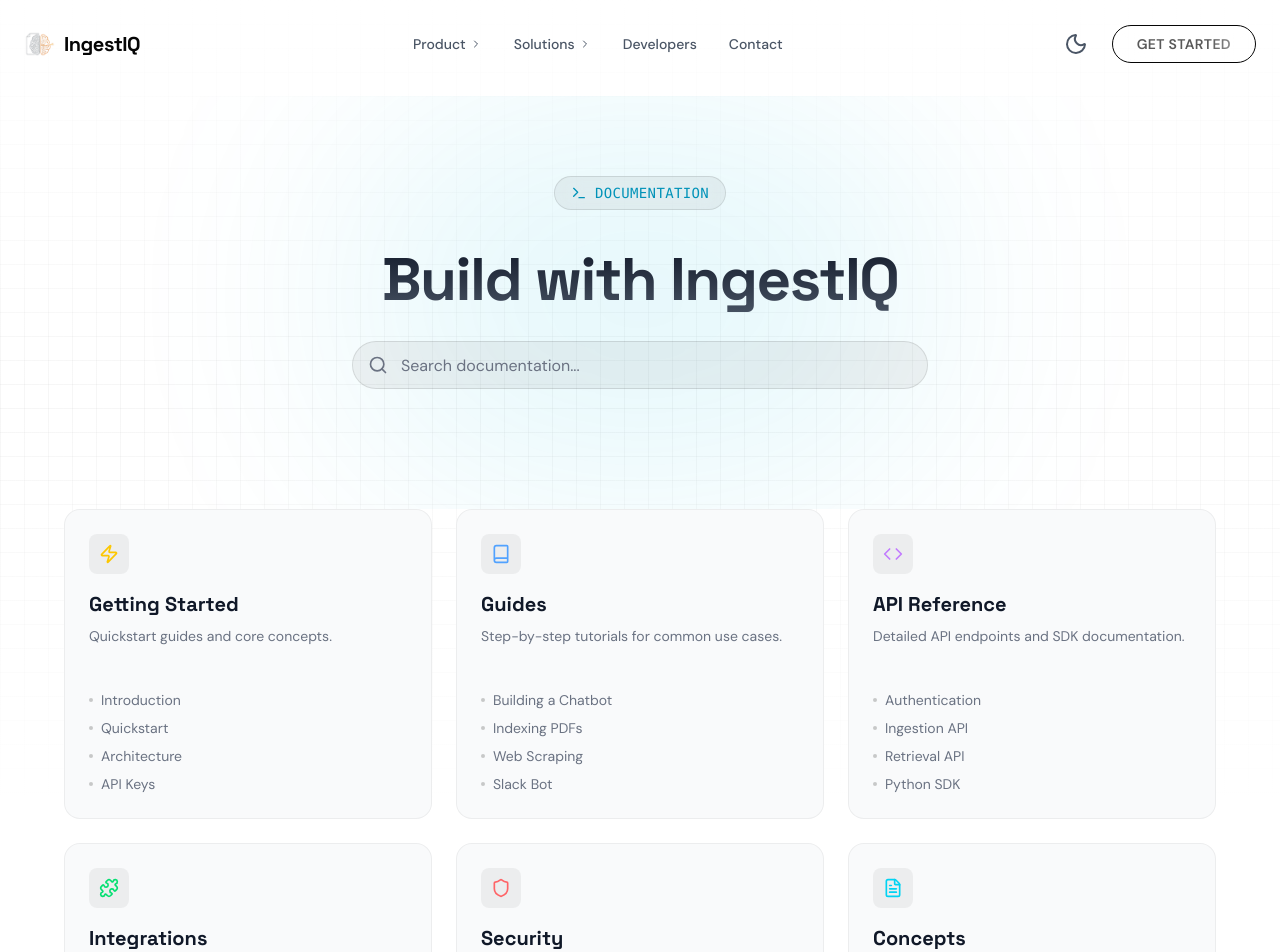
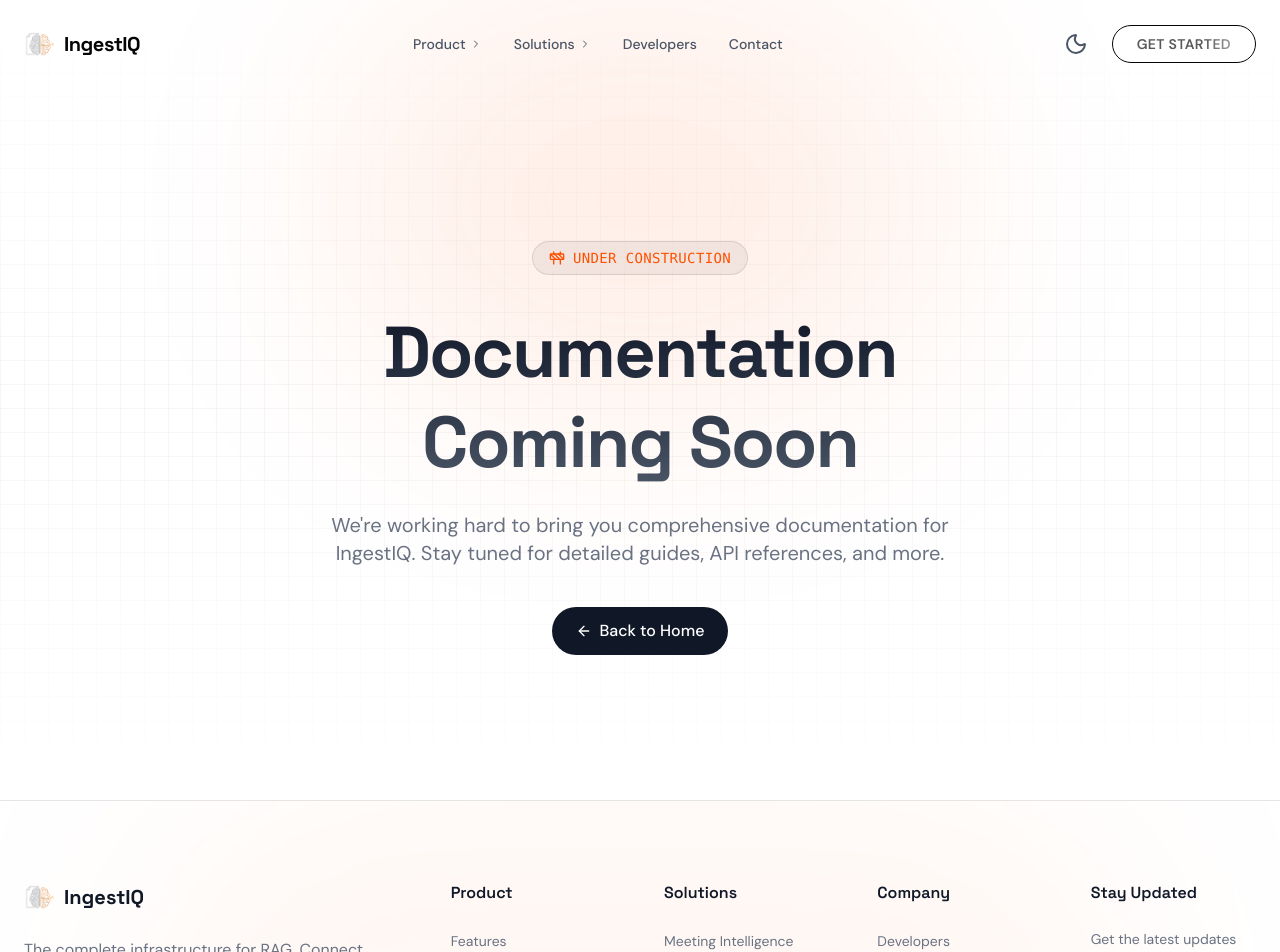
Before and after one commit to dharmik-at/landing-page, a Next.js app: page /docs in a window 1280 px wide. Shown: the top 952 px of the page. Built offline with nearby package versions, Linux system fonts and the light colour scheme.

Commit message:
feat: replace docs page with 'coming soon' placeholder and dynamically adjust header navigation links for hash anchors.

```diff
--- a/app/docs/page.tsx
+++ b/app/docs/page.tsx
@@ -1,129 +1,60 @@
 "use client";
 
 import { motion } from "framer-motion";
-import { Book, Code, Terminal, FileText, Zap, Puzzle, Shield, Search } from "lucide-react";
+import { Construction, ArrowLeft } from "lucide-react";
 import Link from "next/link";
-
-const categories = [
-    {
-        title: "Getting Started",
-        icon: Zap,
-        color: "text-yellow-400",
-        description: "Quickstart guides and core concepts.",
-        links: ["Introduction", "Quickstart", "Architecture", "API Keys"]
-    },
-    {
-        title: "Guides",
-        icon: Book,
-        color: "text-blue-400",
-        description: "Step-by-step tutorials for common use cases.",
-        links: ["Building a Chatbot", "Indexing PDFs", "Web Scraping", "Slack Bot"]
-    },
-    {
-        title: "API Reference",
-        icon: Code,
-        color: "text-purple-400",
-        description: "Detailed API endpoints and SDK documentation.",
-        links: ["Authentication", "Ingestion API", "Retrieval API", "Python SDK"]
-    },
-    {
-        title: "Integrations",
-        icon: Puzzle,
-        color: "text-green-400",
-        description: "Connect IngestIQ with your tools.",
-        links: ["Google Drive", "Notion", "Slack", "Postgres"]
-    },
-    {
-        title: "Security",
-        icon: Shield,
-        color: "text-red-400",
-        description: "Data privacy, encryption, and compliance.",
-        links: ["SOC2 Compliance", "Data Encryption", "RBAC", "Private Cloud"]
-    },
-    {
-        title: "Concepts",
-        icon: FileText,
-        color: "text-cyan-400",
-        description: "Deep dive into RAG, vectors, and embeddings.",
-        links: ["Vector Embeddings", "Chunking Strategies", "Hybrid Search", "Reranking"]
-    }
-];
 
 export default function DocsPage() {
     return (
-        <main className="min-h-screen text-gray-900 dark:text-white selection:bg-brand-orange/30 pt-24">
-            {/* Hero Section */}
-            <section className="relative px-4 md:px-8 py-20 overflow-hidden">
-                <div className="absolute top-0 left-1/2 -translate-x-1/2 w-[600px] h-[400px] bg-cyan-500/20 rounded-full blur-[120px] pointer-events-none opacity-50" />
+        <main className="min-h-screen text-gray-900 dark:text-white selection:bg-brand-orange/30 pt-24 flex flex-col items-center justify-center relative overflow-hidden">
+            {/* Background Effects */}
+            <div className="absolute top-0 left-1/2 -translate-x-1/2 w-[600px] h-[400px] bg-brand-orange/20 rounded-full blur-[120px] pointer-events-none opacity-50" />
 
-                <div className="container mx-auto max-w-5xl text-center relative z-10">
+            <div className="container mx-auto max-w-5xl text-center relative z-10 px-4">
                 <motion.div
                     initial={{ opacity: 0, y: 20 }}
                     animate={{ opacity: 1, y: 0 }}
                     transition={{ duration: 0.6 }}
-                        className="inline-flex items-center gap-2 px-4 py-1.5 rounded-full bg-black/5 dark:bg-white/5 border border-black/10 dark:border-white/10 text-cyan-600 dark:text-cyan-400 mb-8 backdrop-blur-md"
+                    className="inline-flex items-center gap-2 px-4 py-1.5 rounded-full bg-black/5 dark:bg-white/5 border border-black/10 dark:border-white/10 text-brand-orange mb-8 backdrop-blur-md"
                 >
-                        <Terminal className="w-4 h-4" />
-                        <span className="text-sm font-mono tracking-wide uppercase">Documentation</span>
+                    <Construction className="w-4 h-4" />
+                    <span className="text-sm font-mono tracking-wide uppercase">Under Construction</span>
                 </motion.div>
 
                 <motion.h1
                     initial={{ opacity: 0, y: 20 }}
                     animate={{ opacity: 1, y: 0 }}
                     transition={{ duration: 0.6, delay: 0.1 }}
-                        className="text-5xl md:text-6xl font-bold tracking-tight mb-6 leading-tight text-transparent bg-clip-text bg-gradient-to-b from-gray-900 to-gray-600 dark:from-white dark:to-white/60"
+                    className="text-5xl md:text-7xl font-bold tracking-tight mb-6 leading-tight text-transparent bg-clip-text bg-gradient-to-b from-gray-900 to-gray-600 dark:from-white dark:to-white/60"
                 >
-                        Build with IngestIQ
+                    Documentation <br />
+                    Coming Soon
                 </motion.h1>
 
-                    <div className="max-w-xl mx-auto relative mb-10">
-                        <div className="absolute inset-y-0 left-4 flex items-center pointer-events-none">
-                            <Search className="w-5 h-5 text-gray-500" />
+                <motion.p
+                    initial={{ opacity: 0, y: 20 }}
+                    animate={{ opacity: 1, y: 0 }}
+                    transition={{ duration: 0.6, delay: 0.2 }}
+                    className="text-lg md:text-xl text-gray-500 dark:text-gray-400 max-w-2xl mx-auto mb-10"
+                >
+                    We're working hard to bring you comprehensive documentation for IngestIQ.
+                    Stay tuned for detailed guides, API references, and more.
+                </motion.p>
+
+                <motion.div
+                    initial={{ opacity: 0, y: 20 }}
+                    animate={{ opacity: 1, y: 0 }}
+                    transition={{ duration: 0.6, delay: 0.3 }}
+                >
+                    <Link
+                        href="/"
+                        className="inline-flex items-center gap-2 px-6 py-3 rounded-full bg-gray-900 dark:bg-white text-white dark:text-black font-medium hover:opacity-90 transition-opacity"
+                    >
+                        <ArrowLeft className="w-4 h-4" />
+                        Back to Home
+                    </Link>
+                </motion.div>
             </div>
-                        <input
-                            type="text"
-                            placeholder="Search documentation..."
-                            className="w-full h-12 pl-12 pr-4 rounded-full bg-black/5 dark:bg-white/5 border border-black/10 dark:border-white/10 text-gray-900 dark:text-white placeholder:text-gray-500 focus:outline-none focus:border-brand-orange/50 focus:bg-white dark:focus:bg-white/10 transition-all"
-                        />
-                    </div>
-                </div>
-            </section>
-
-            {/* Categories Grid */}
-            <section className="px-4 md:px-8 pb-32">
-                <div className="container mx-auto max-w-6xl">
-                    <div className="grid grid-cols-1 md:grid-cols-2 lg:grid-cols-3 gap-6">
-                        {categories.map((category, index) => (
-                            <motion.div
-                                key={index}
-                                initial={{ opacity: 0, y: 20 }}
-                                whileInView={{ opacity: 1, y: 0 }}
-                                transition={{ duration: 0.5, delay: index * 0.1 }}
-                                viewport={{ once: true }}
-                                className="group p-6 rounded-2xl bg-gray-50 dark:bg-[#0A0A0A] border border-black/5 dark:border-white/5 hover:border-black/10 dark:hover:border-white/10 hover:bg-black/[0.02] dark:hover:bg-white/[0.02] transition-all"
-                            >
-                                <div className={`w-10 h-10 rounded-lg bg-black/5 dark:bg-white/5 flex items-center justify-center mb-4 ${category.color} group-hover:scale-110 transition-transform duration-300`}>
-                                    <category.icon className="w-5 h-5" />
-                                </div>
-
-                                <h3 className="text-xl font-bold text-gray-900 dark:text-white mb-2">{category.title}</h3>
-                                <p className="text-sm text-gray-500 dark:text-gray-400 mb-6 h-10">{category.description}</p>
-
-                                <ul className="space-y-2">
-                                    {category.links.map((link, i) => (
-                                        <li key={i}>
-                                            <Link href="#" className="text-sm text-gray-500 hover:text-brand-orange transition-colors flex items-center gap-2">
-                                                <div className="w-1 h-1 rounded-full bg-black/20 dark:bg-white/20" />
-                                                {link}
-                                            </Link>
-                                        </li>
-                                    ))}
-                                </ul>
-                            </motion.div>
-                        ))}
-                    </div>
-                </div>
-            </section>
         </main>
     );
 }
--- a/components/layout/header.tsx
+++ b/components/layout/header.tsx
@@ -8,6 +8,7 @@
 import { useState, useEffect } from "react";
 import { cn } from "@/lib/utils";
 import { AnimatedThemeToggler } from "@/components/ui/animated-theme-toggler";
+import { usePathname } from "next/navigation";
 
 import { ProductDropdown } from "@/components/layout/product-dropdown";
 import { SolutionsDropdown } from "@/components/layout/solutions-dropdown";
@@ -22,6 +23,7 @@
 export function Header() {
     const [isScrolled, setIsScrolled] = useState(false);
     const [isMobileMenuOpen, setIsMobileMenuOpen] = useState(false);
+    const pathname = usePathname();
 
     useEffect(() => {
         const handleScroll = () => {
@@ -30,6 +32,13 @@
         window.addEventListener("scroll", handleScroll);
         return () => window.removeEventListener("scroll", handleScroll);
     }, []);
+
+    const getHref = (href: string) => {
+        if (href.startsWith("#") && pathname !== "/") {
+            return `/${href}`;
+        }
+        return href;
+    };
 
     return (
         <motion.header
@@ -66,7 +75,7 @@
                     {navItems.map((item) => (
                         <Link
                             key={item.name}
-                            href={item.href}
+                            href={getHref(item.href)}
                             className="text-sm font-medium text-gray-600 dark:text-gray-400 hover:text-foreground dark:hover:text-white transition-colors relative group"
                         >
                             {item.name}
@@ -107,7 +116,7 @@
                 >
                     <div className="container px-4 py-8 flex flex-col gap-6">
                         <Link
-                            href="#features"
+                            href={getHref("#features")}
                             className="text-lg font-medium text-gray-600 dark:text-gray-300 hover:text-foreground dark:hover:text-white flex items-center justify-between group"
                             onClick={() => setIsMobileMenuOpen(false)}
                         >
@@ -115,7 +124,7 @@
                             <ChevronRight className="w-4 h-4 opacity-0 -translate-x-2 group-hover:opacity-100 group-hover:translate-x-0 transition-all text-brand-orange" />
                         </Link>
                         <Link
-                            href="#solutions"
+                            href={getHref("#solutions")}
                             className="text-lg font-medium text-gray-600 dark:text-gray-300 hover:text-foreground dark:hover:text-white flex items-center justify-between group"
                             onClick={() => setIsMobileMenuOpen(false)}
                         >
@@ -125,7 +134,7 @@
                         {navItems.map((item) => (
                             <Link
                                 key={item.name}
-                                href={item.href}
+                                href={getHref(item.href)}
                                 className="text-lg font-medium text-gray-600 dark:text-gray-300 hover:text-foreground dark:hover:text-white flex items-center justify-between group"
                                 onClick={() => setIsMobileMenuOpen(false)}
                             >
```
Lines whose indentation alone changed are shown as unchanged.
